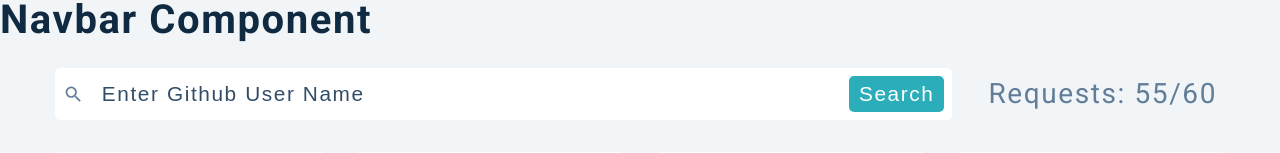
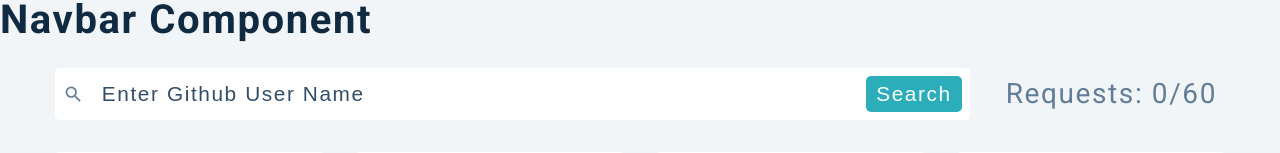
Before and after one commit to AlexBachurin/search-github-users, a React (Create React App) app: page / in a window 1280 px wide. Shown: the top 153 px of the page. Built offline with nearby package versions, Linux system fonts and the light colour scheme; no server answers.

Commit message:
show remaining requests

```diff
--- a/package.json
+++ b/package.json
@@ -6,6 +6,7 @@
     "@testing-library/jest-dom": "^5.16.1",
     "@testing-library/react": "^12.1.2",
     "@testing-library/user-event": "^13.5.0",
+    "axios": "^0.25.0",
     "fusioncharts": "^3.18.0",
     "react": "^17.0.2",
     "react-dom": "^17.0.2",
--- a/src/components/Repositories.js
+++ b/src/components/Repositories.js
@@ -4,7 +4,6 @@ import styled from 'styled-components'
 import { Pie3D, Bar3D, Column2D, Doughnut2D } from '../charts/index'
 const Repositories = () => {
     const { repos } = useGlobalContext();
-    console.log(repos)
 
     // **** MOST POPULAR LANGUAGE ***
 
@@ -57,7 +56,6 @@ const Repositories = () => {
         }
         return total;
     }, {})
-    console.log(mostPopularRepos)
     //sort it and slice it to 5, since we wont show too many repos
     let mostPopularReposChartData = Object.values(mostPopularRepos).sort((a, b) => b.value - a.value).slice(0, 5);
 
--- a/src/components/Search.js
+++ b/src/components/Search.js
@@ -1,9 +1,11 @@
 import React, { useState } from 'react';
 import styled from 'styled-components';
 import { MdSearch } from 'react-icons/md';
-
+import { useGlobalContext } from '../context';
 const Search = () => {
     const [user, setUser] = useState('');
+
+    const { requests } = useGlobalContext();
 
     //form submit
     const handleSubmit = (e) => {
@@ -23,7 +25,7 @@ const Search = () => {
                     <button type='submit'>Search</button>
                 </div>
             </form>
-            <h3>requests: 55/60</h3>
+            <h3>requests: {requests}/60</h3>
         </Wrapper>
     </section>;
 };
--- a/src/context.js
+++ b/src/context.js
@@ -3,6 +3,8 @@ import React, { useState, useEffect, useContext } from "react";
 import user from './mockData/mockUser'
 import followers from './mockData/mockFollowers'
 import repos from './mockData/mockRepos'
+import 'axios';
+import axios from "axios";
 const rootUrl = 'https://api.github.com';
 
 const AppContext = React.createContext();
@@ -10,12 +12,33 @@ const AppContext = React.createContext();
 const AppProvider = ({ children }) => {
     //write current user info in this state(static for now)
     const [githubUser, setGithubUser] = useState(user);
+    const [userFollowers, setUserFollowers] = useState(followers);
+    const [userRepos, setUserRepos] = useState(repos);
+    //state for requests limit
+    const [requests, setRequests] = useState(0);
+    console.log(githubUser)
 
-    console.log(githubUser)
+    const checkRequests = () => {
+        axios('https://api.github.com/rate_limit')
+            .then(res => {
+                console.log(res.data);
+                const { remaining } = res.data.rate;
+                console.log(remaining)
+                setRequests(remaining);
+            })
+            .catch(err => console.log(err))
+    }
+
+    //once up loads show remaining requests
+    useEffect(() => {
+        checkRequests();
+    }, []);
+
     return <AppContext.Provider value={{
         githubUser,
         followers,
-        repos
+        repos,
+        requests
     }}>
         {children}
     </AppContext.Provider>
```
Also changed, not shown: 1 other file (tests, documents, lock files or other folders).
